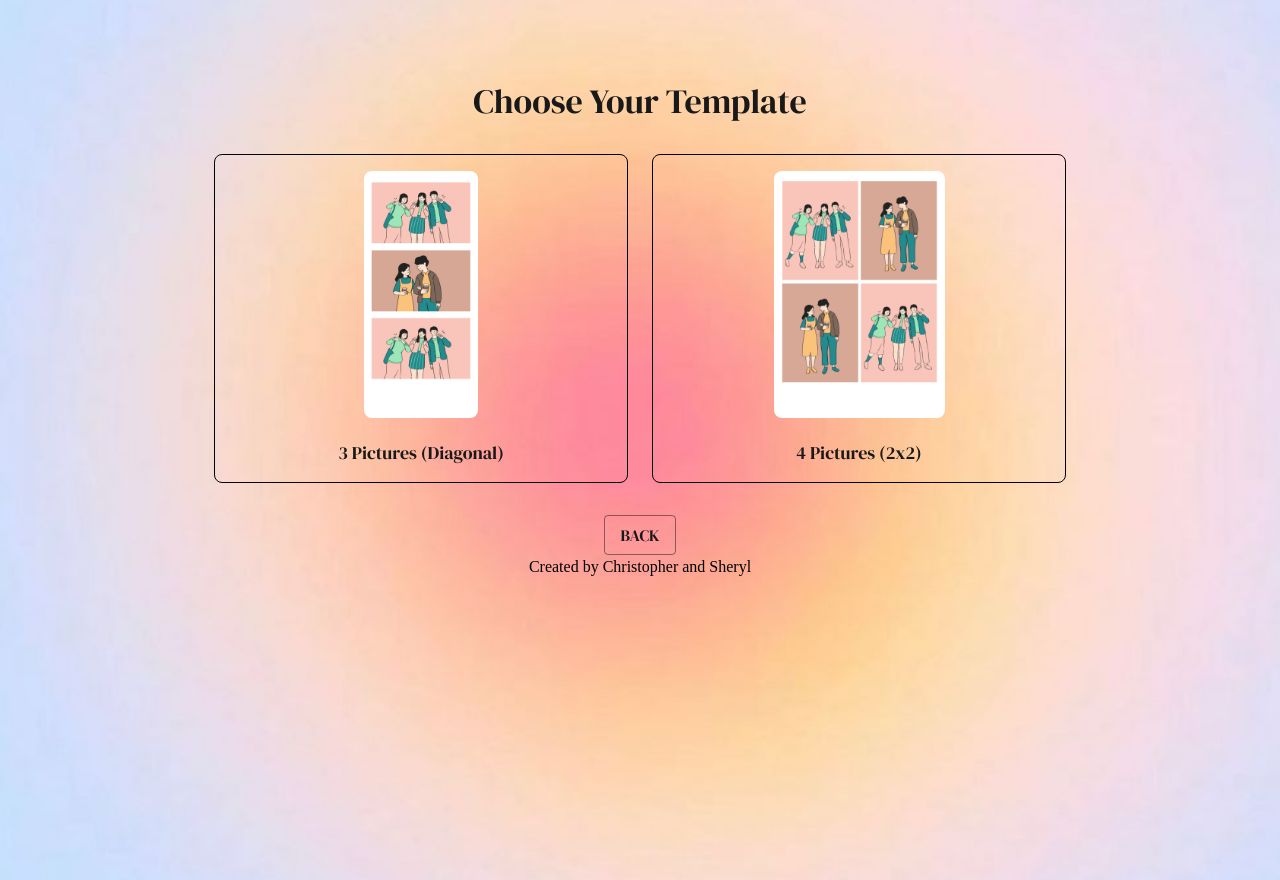
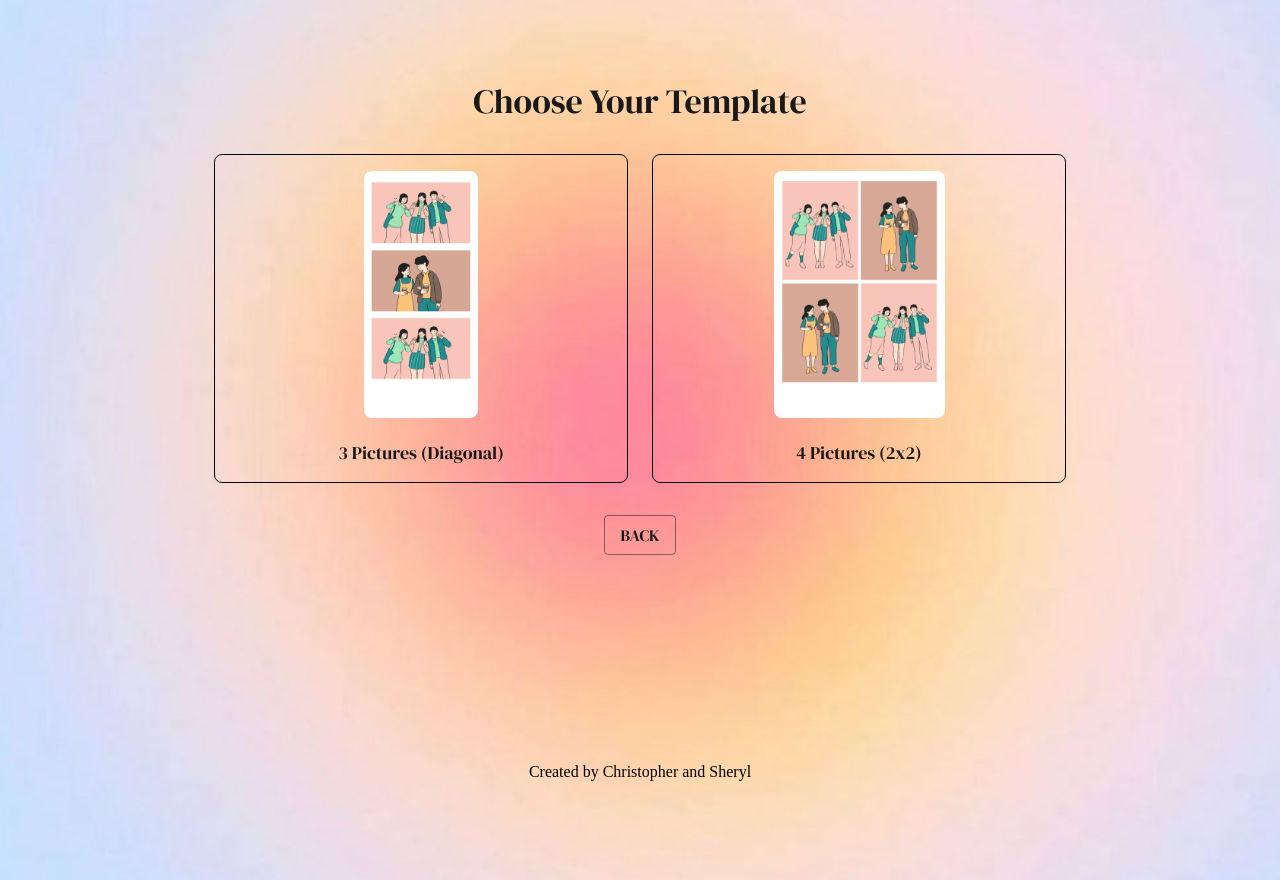
Before and after one commit to Christopheryu29/photobox-web, a React (Create React App) app: page /template in a window 1280 px wide. Built offline with nearby package versions, Linux system fonts and the light colour scheme; a web font is replaced by a local one.

Commit message:
fix height again, and change logo

```diff
--- a/public/index.html
+++ b/public/index.html
@@ -2,7 +2,7 @@
 <html lang="en">
   <head>
     <meta charset="utf-8" />
-    <link rel="icon" href="%PUBLIC_URL%/favicon.ico" />
+    <link rel="icon" href="favicon.png" />
     <meta name="viewport" content="width=device-width, initial-scale=1" />
     <meta name="theme-color" content="#000000" />
     <meta
@@ -27,7 +27,7 @@
     <link rel="preconnect" href="https://fonts.googleapis.com">
     <link rel="preconnect" href="https://fonts.gstatic.com" crossorigin>
     <link href="https://fonts.googleapis.com/css2?family=DM+Serif+Display:ital@0;1&family=Gloock&display=swap" rel="stylesheet">
-    <title>React App</title>
+    <title>Photobooth</title>
   </head>
   <body>
     <noscript>You need to enable JavaScript to run this app.</noscript>
--- a/src/components/CameraPage.tsx
+++ b/src/components/CameraPage.tsx
@@ -308,11 +308,12 @@ const CameraPage: React.FC = () => {
 
   useEffect(() => {
     startCamera();
+    startCamera();
     return () => stopCamera();
   }, []);
 
   return (
-    <Box height={isMobile ? "90vh" : "85vh"} textAlign="center" mt={isMobile ? 5 : 10}>
+    <Box minHeight="fit-content" height={isMobile ? "90vh" : "85vh"} textAlign="center" mt={isMobile ? 5 : 10}>
       <Typography variant={isMobile ? "h5" : "h4"} color="primary" mb={4}>
         Take Photos ({images.filter(Boolean).length}/{numberOfPhotos})
       </Typography>
--- a/src/components/FrameSelectionPage.tsx
+++ b/src/components/FrameSelectionPage.tsx
@@ -179,7 +179,7 @@ const FrameSelectionPage: React.FC = () => {
   };
 
   return (
-    <Container maxWidth="lg" sx={{ textAlign: "center", mt: isMobile ? 5 : 10,  height:"fit-content"}}>
+    <Container maxWidth="lg" sx={{ textAlign: "center", mt: isMobile ? 5 : 10, height: "110vh",  minHeight:"fit-content"}}>
       <Typography variant={isMobile ? "h5" : "h4"}>
         Choose Your Frame
       </Typography>
--- a/src/components/TemplateSelectionPage.tsx
+++ b/src/components/TemplateSelectionPage.tsx
@@ -12,7 +12,8 @@ const TemplateSelectionPage: React.FC = () => {
 
   return (
     <Box
-      height="fit-content"
+      minHeight="fit-content"
+      height={isMobile ? "100vh" : "85vh"}
       textAlign="center"
       mt={isMobile ? 5 : 10}
       mb={isMobile ? 5 : 0}
```
Also changed, not shown: public/favicon.png (added), 1 other file (tests, documents, lock files or other folders).
